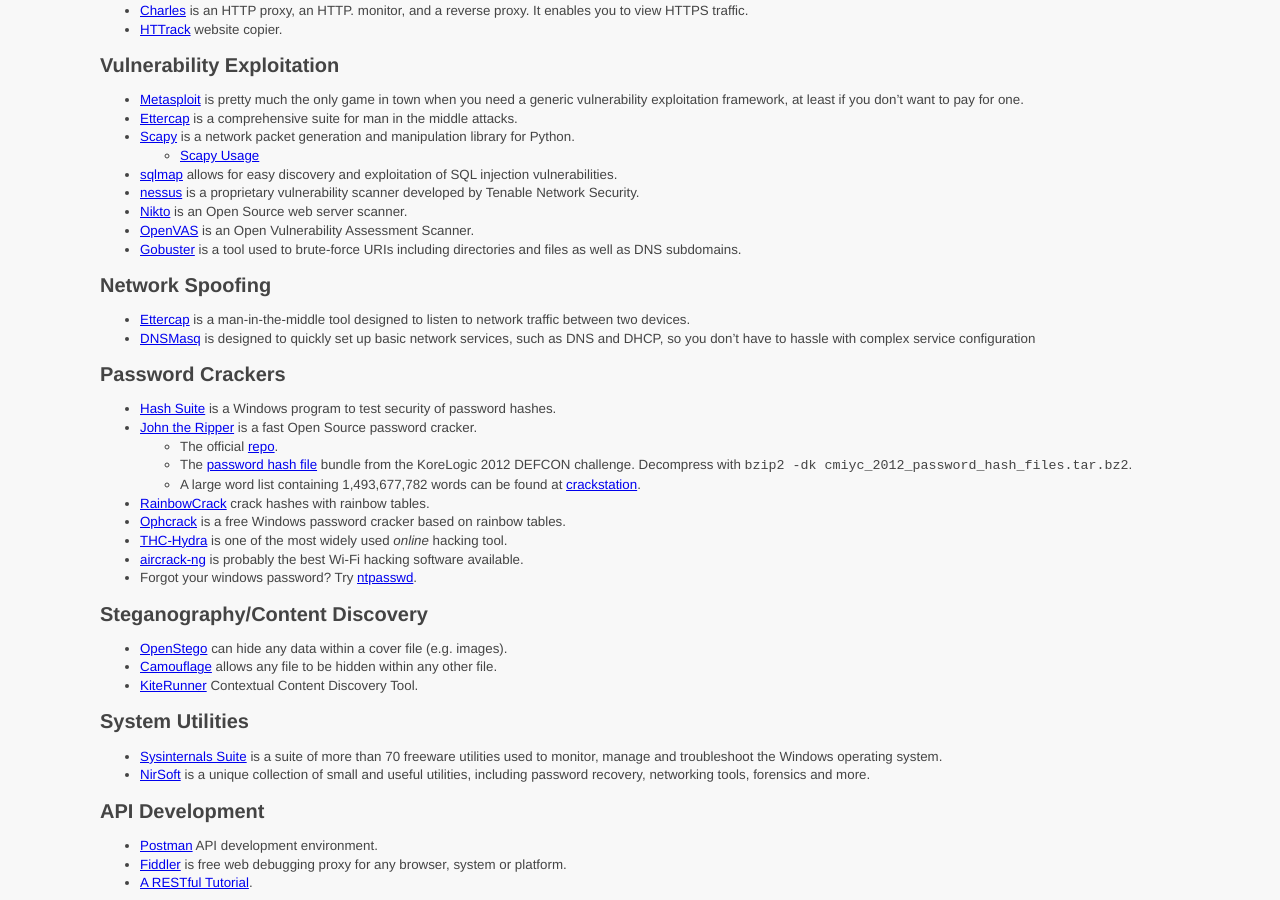
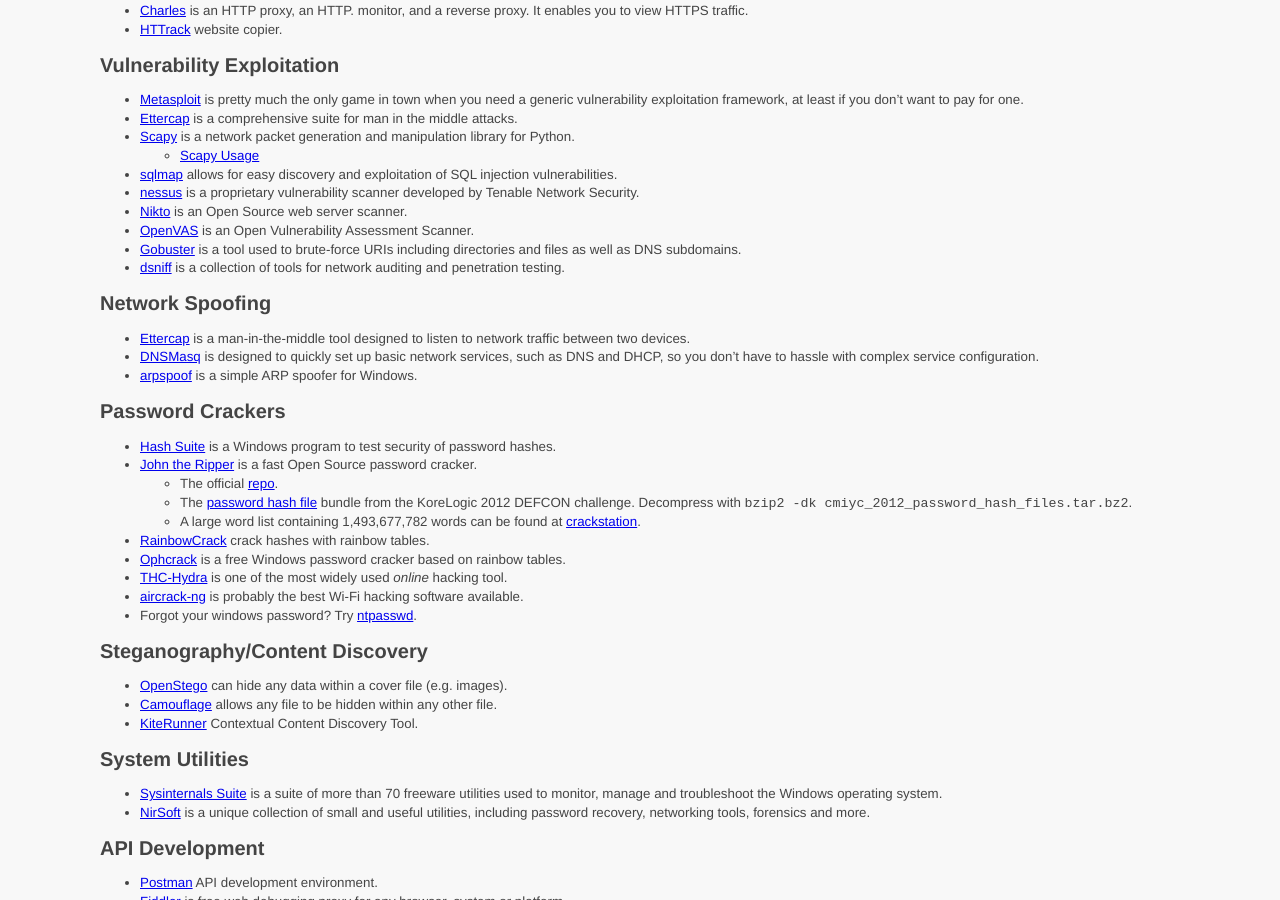
Before and after one commit to ycpcs/cs335-spring2023, a Jekyll site: the page built from resources/index.md, in a window 1280 px wide and 900 px high, scrolled down 1027 px. Built offline with Jekyll 4.4.1, drawn with Linux system fonts in a browser that asks for light colours.

Commit message:
add resources

```diff
--- a/resources/index.md
+++ b/resources/index.md
@@ -71,11 +71,13 @@ Vulnerability Exploitation
 - [Nikto](https://cirt.net/Nikto2) is an Open Source web server scanner.
 - [OpenVAS](http://www.openvas.org/) is an Open Vulnerability Assessment Scanner.
 - [Gobuster](https://github.com/OJ/gobuster) is a tool used to brute-force URIs including directories and files as well as DNS subdomains.
+- [dsniff](https://www.monkey.org/~dugsong/dsniff/) is a collection of tools for network auditing and penetration testing.
 
 Network Spoofing
 ------------------------------------
 - [Ettercap](https://www.ettercap-project.org/) is a man-in-the-middle tool designed to listen to network traffic between two devices.
-- [DNSMasq](https://thekelleys.org.uk/dnsmasq/doc.html) is designed to quickly set up basic network services, such as DNS and DHCP, so you don’t have to hassle with complex service configuration
+- [DNSMasq](https://thekelleys.org.uk/dnsmasq/doc.html) is designed to quickly set up basic network services, such as DNS and DHCP, so you don’t have to hassle with complex service configuration.
+- [arpspoof](https://github.com/alandau/arpspoof) is a simple ARP spoofer for Windows.
 
 Password Crackers
 ------------------------------------
```
